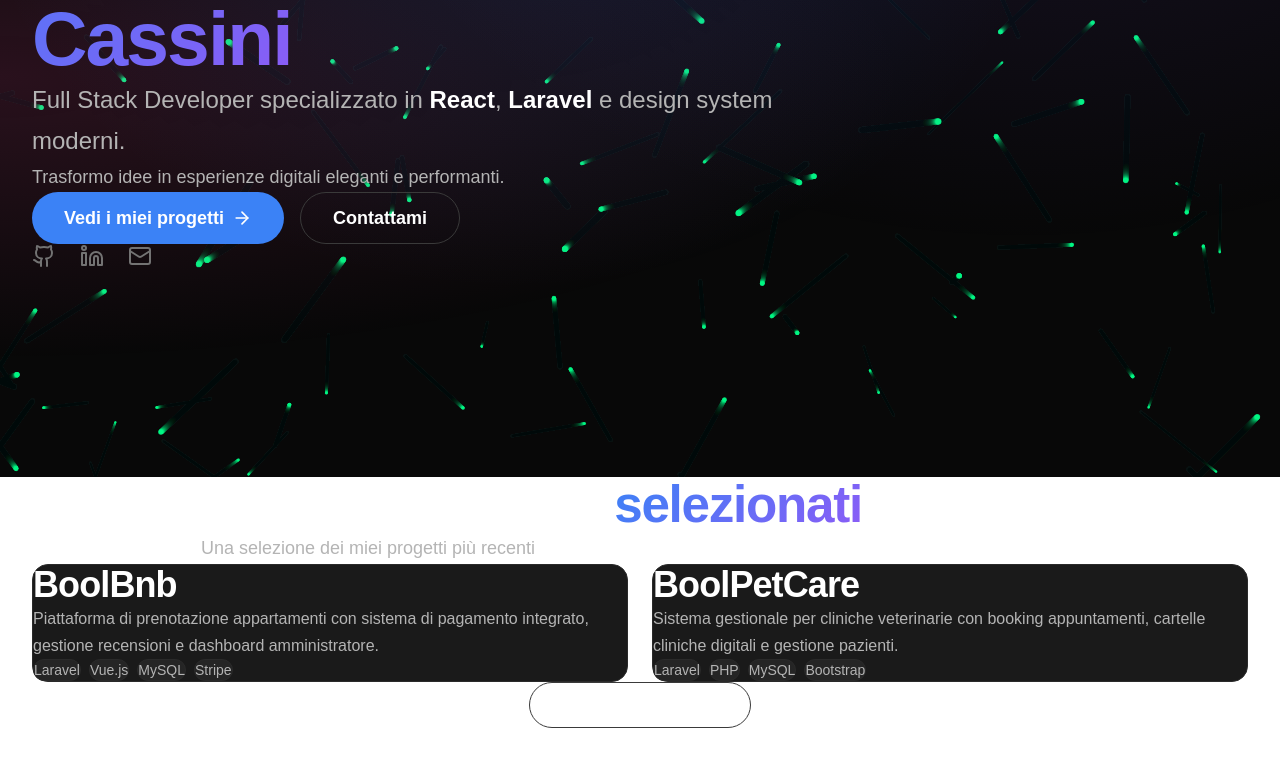
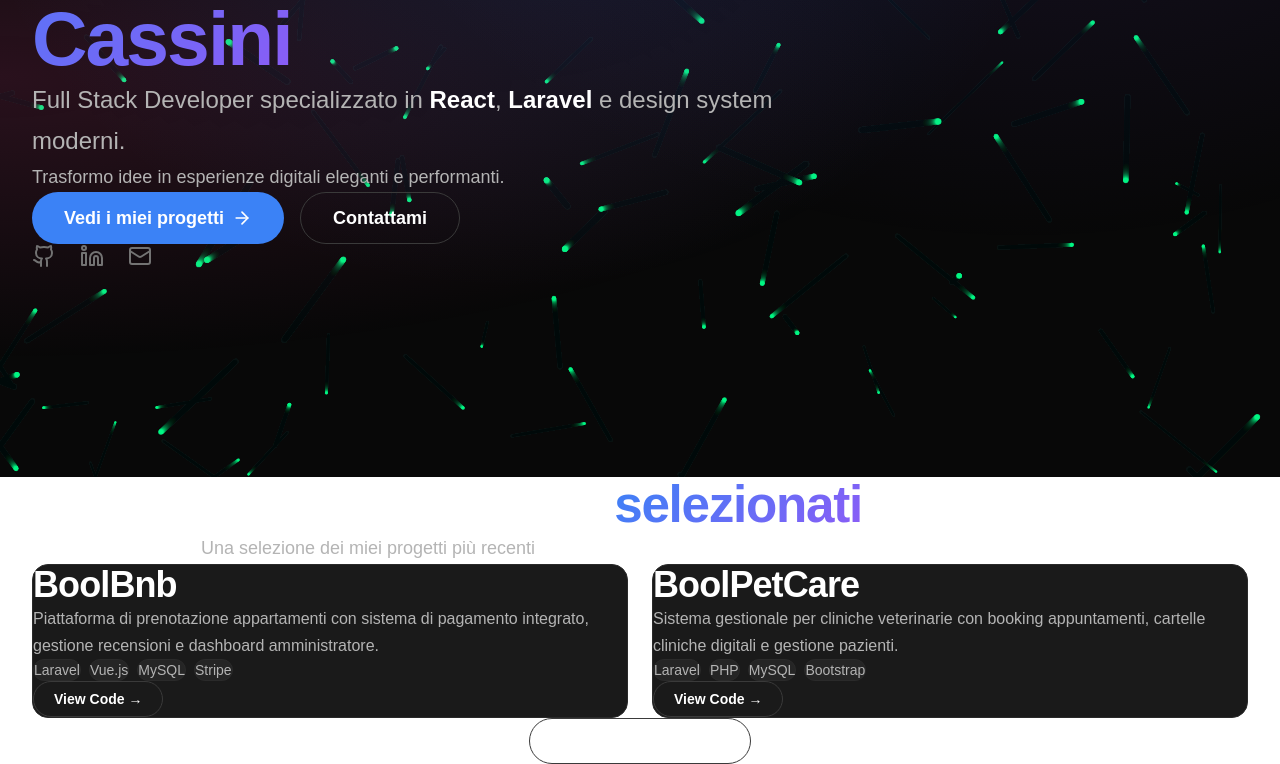
Before and after one commit to andreacassini/portfolio-professional, a Next.js app: page / in a window 1280 px wide. Shown: the part 323-1087 px from the top of the page. Before the commit the page ends 1051 px from the top, so only its background shows below. Built offline with nearby package versions, Linux system fonts and the light colour scheme.

Commit message:
feat(home): add GitHub/Live Demo buttons to featured projects and link Laravel repos

```diff
--- a/app/page.tsx
+++ b/app/page.tsx
@@ -129,12 +129,14 @@ export default function Home() {
               description="Piattaforma di prenotazione appartamenti con sistema di pagamento integrato, gestione recensioni e dashboard amministratore."
               tags={['Laravel', 'Vue.js', 'MySQL', 'Stripe']}
               delay={0.2}
+              github="https://github.com/CraciaDenisStefan/BoolBnb"
             />
             <FeaturedProject
               title="BoolPetCare"
               description="Sistema gestionale per cliniche veterinarie con booking appuntamenti, cartelle cliniche digitali e gestione pazienti."
               tags={['Laravel', 'PHP', 'MySQL', 'Bootstrap']}
               delay={0.3}
+              github="https://github.com/niccoloruberti/BoolPetCare"
             />
           </div>
 
@@ -156,7 +158,7 @@ export default function Home() {
   );
 }
 
-function FeaturedProject({ title, description, tags, delay }: { title: string; description: string; tags: string[]; delay: number }) {
+function FeaturedProject({ title, description, tags, delay, github, demo }: { title: string; description: string; tags: string[]; delay: number; github?: string; demo?: string }) {
   return (
     <motion.div
       initial={{ opacity: 0, y: 50 }}
@@ -182,6 +184,31 @@ function FeaturedProject({ title, description, tags, delay }: { title: string; d
         ))}
       </div>
 
+      {(github || demo) && (
+        <div className="mt-6 flex gap-3">
+          {github && (
+            <a
+              href={github}
+              target="_blank"
+              rel="noopener noreferrer"
+              className="btn btn-secondary btn-small"
+            >
+              {demo ? 'GitHub →' : 'View Code →'}
+            </a>
+          )}
+          {demo && (
+            <a
+              href={demo}
+              target="_blank"
+              rel="noopener noreferrer"
+              className="btn btn-primary btn-small"
+            >
+              Live Demo →
+            </a>
+          )}
+        </div>
+      )}
+
       <div className="absolute top-8 right-8 opacity-0 group-hover:opacity-100 transition-opacity">
         <ArrowRight className="w-6 h-6 text-[var(--accent-primary)]" />
       </div>
```
